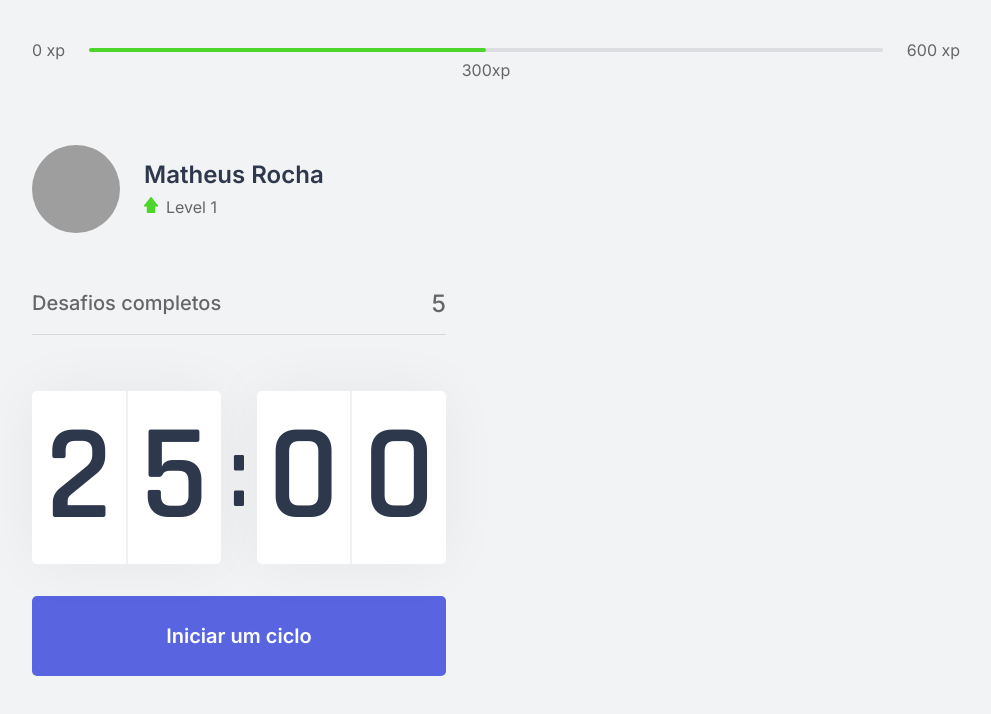
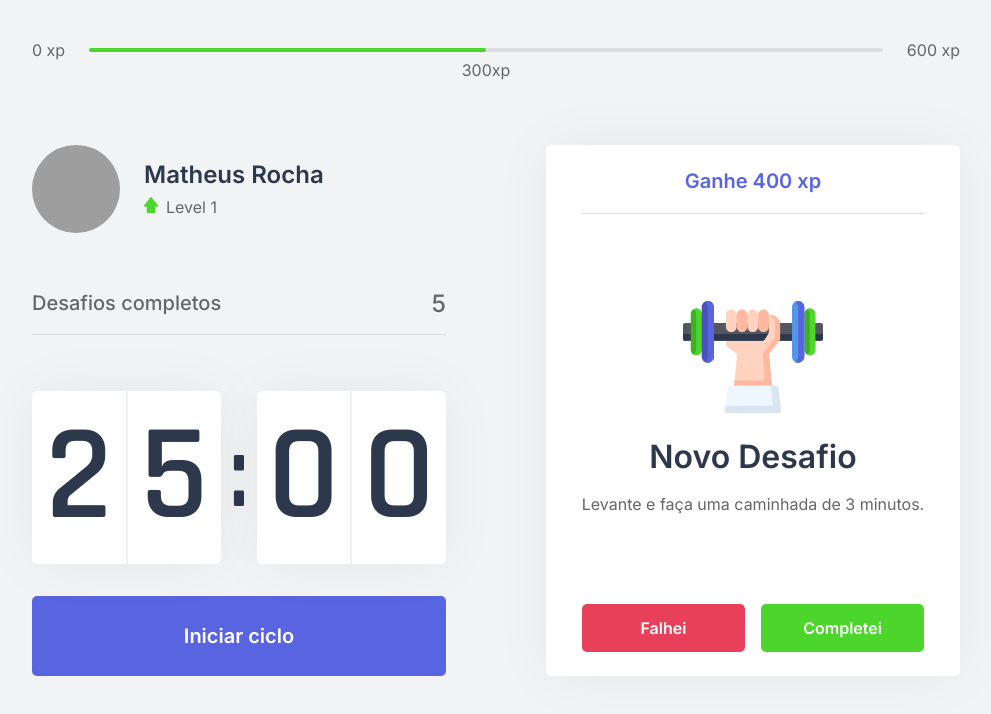
Before and after one commit to devrocha/NLW-04, a Next.js app: page / in a window 1280 px wide. Shown: the top 714 px of the page, without its empty margins (144-1135 px from the left). Built offline with nearby package versions, Linux system fonts and the light colour scheme; grey boxes are pictures that could not be loaded.

Commit message:
feat: aula 03 em andamento

```diff
--- /dev/null
+++ b/src/components/ChallengeBox.tsx
@@ -0,0 +1,45 @@
+import styles from '../styles/components/ChallengeBox.module.css'
+
+export function ChallengeBox() {
+    const hasActiveChallenge = true
+
+    return (
+        <div className={styles.challengeBoxContainer}>
+            { hasActiveChallenge ? (
+                <div className={styles.challengeActive}>
+                    <header>Ganhe 400 xp</header>
+                    <main>
+                        <img src="icons/body.svg" />
+                        <strong>Novo Desafio</strong>
+                        <p>Levante e faça uma caminhada de 3 minutos.</p>
+                    </main>
+
+                    <footer>
+                        <button
+                         type="button"
+                         className={styles.challengeFailedButton}
+                         >
+                            Falhei
+                        </button>
+
+                        <button
+                        type="button"
+                        className={styles.challengeSucceededButton}
+                        >
+                            Completei
+                        </button>
+                    </footer>
+                </div>
+            ) : (
+                    <div className={styles.challengeNotActive}>
+                        <strong>Finalize um ciclo para receber um desafio</strong>
+                        <p>
+                            <img src="icons/level-up.svg" alt="Level up" />
+                    Suba de level completando desafios!
+                </p>
+                    </div>
+                )}
+
+        </div>
+    )
+}
--- a/src/components/Countdown.tsx
+++ b/src/components/Countdown.tsx
@@ -1,9 +1,12 @@
 import { useState, useEffect } from 'react'
 import styles from '../styles/components/Countdown.module.css'
 
+let countdownTimeout: NodeJS.Timeout;
+
 export function Countdown() {
     const [time, setTime] = useState(25 * 60);
-    const [active, setActive] = useState(false)
+    const [isActive, setIsActive] = useState(false)
+    const [hasFinished, setHasFinished] = useState(false)
 
     const minutes = Math.floor(time / 60);
     const seconds = time % 60;
@@ -11,18 +14,26 @@
     const [minuteLeft, minuteRight] = String(minutes).padStart(2, '0').split('')
     const [secondLeft, secondRight] = String(seconds).padStart(2, '0').split('')
 
-    function startCountdown(){
-        setActive(true);
+    function startCountdown() {
+        setIsActive(true);
+    }
 
+    function resetCountdown() {
+        clearTimeout(countdownTimeout);
+        setIsActive(false);
+        setTime(25 * 60)
     }
 
     useEffect(() => {
-        if(active && time > 0) {
-            setTimeout(() => {
-                setTime(time -1)
+        if (isActive && time > 0) {
+            countdownTimeout = setTimeout(() => {
+                setTime(time - 1)
             }, 1000)
+        } else if (isActive && time === 0) {
+            setHasFinished(true);
+            setIsActive(false);
         }
-    }, [active, time])
+    }, [isActive, time])
 
     return (
         <div>
@@ -38,13 +49,36 @@
                 </div>
             </div>
 
-            <button
-            type="button"
-            className={styles.countdownButton}
-            onClick={startCountdown}
-            >
-                Iniciar um ciclo
-            </button>
+            {hasFinished ? (
+                <button
+                    disabled
+                    className={styles.countdownButton}
+
+                >
+                    Ciclo encerrado
+                </button>
+            ) : (
+                    <>
+                        { isActive ?
+                            (<button
+                                type="button"
+                                className={`${styles.countdownButton} ${styles.countdownButtonActive}`}
+                                onClick={resetCountdown}
+                            >
+                                Abandonar ciclo
+                            </button>)
+                            :
+                            (<button
+                                type="button"
+                                className={styles.countdownButton}
+                                onClick={startCountdown}
+                            >
+                                Iniciar ciclo
+                            </button>)
+                        }
+
+                    </>
+                )}
         </div>
     )
 }
--- a/src/pages/index.tsx
+++ b/src/pages/index.tsx
@@ -1,15 +1,17 @@
+import Head from 'next/head'
+
 import { CompletedChallenges } from "../components/CompletedChallenges";
 import { Countdown } from "../components/Countdown";
 import { ExperienceBar } from "../components/ExperienceBar";
 import { Profile } from '../components/Profile';
-
-import Head from 'next/head'
+import { ChallengeBox } from "../components/ChallengeBox";
 
 import styles from '../styles/pages/Home.module.css'
 
+
 export default function Home() {
   return (
-    <div className={ styles.container }>
+    <div className={styles.container}>
       <Head>
         <title>Inicio | move.yourself</title>
       </Head>
@@ -23,7 +25,7 @@
         </div>
 
         <div>
-
+          <ChallengeBox />
         </div>
       </section>
     </div>
--- /dev/null
+++ b/src/styles/components/ChallengeBox.module.css
@@ -0,0 +1,110 @@
+.challengeBoxContainer{
+    height: 100%;
+
+    background: var(--white);
+    border-radius: 5px;
+    box-shadow: 0 0 60px rgba(0, 0, 0, 0.05);
+    padding: 1.5rem 2rem;
+
+    display: flex;
+    flex-direction: column;
+    align-items: center;
+    justify-content: center;
+
+    text-align: center;
+}
+
+.challengeNotActive{
+    display: flex;
+    flex-direction: column;
+    align-items: center;
+}
+
+.challengeNotActive strong {
+    font-size: 1.5rem;
+    font-weight: 500;
+    line-height: 1.4;
+}
+
+.challengeNotActive p {
+   display: flex;
+   flex-direction: column;
+   align-items: center;
+   line-height: 1.4;
+   max-width: 70%;
+   margin-top: 3rem;
+}
+
+.challengeNotActive p img{
+   margin-bottom: 1rem;
+}
+
+.challengeActive {
+   height: 100%;
+
+   display: flex;
+   flex-direction: column;
+}
+
+.challengeActive header {
+    color: var(--blue);
+    font-weight: 600;
+    font-size: 1.25rem;
+    padding: 0 2rem 1.25rem;
+    border-bottom: 1px solid var(--gray-line);
+}
+
+.challengeActive main {
+    flex: 1;
+    display: flex;
+    flex-direction: column;
+    align-items: center;
+    justify-content: center;
+}
+
+.challengeActive main strong{
+    font-size: 2rem;
+    font-weight: 600;
+    color: var(--title);
+    margin: 1.5rem 0 1rem;
+}
+
+.challengeActive main p{
+ line-height: 1.5;
+}
+
+.challengeActive footer{
+    display: grid;
+    grid-template-columns: 1fr 1fr;
+    gap: 1rem;
+}
+
+.challengeActive footer button{
+    height: 3rem;
+
+    display: flex;
+    align-items: center;
+    justify-content: center;
+
+    border: 0;
+    border-radius: 5px;
+
+    color: var(--white);
+
+    font-size: 1rem;
+    font-weight: 600;
+
+    transition: filter 0.2s;
+}
+
+.challengeActive footer button.challengeFailedButton{
+    background: var(--red);
+}
+
+.challengeActive footer button.challengeSucceededButton{
+    background: var(--green);
+}
+
+.challengeActive footer button:hover{
+    filter: brightness(0.9);
+}
--- a/src/styles/components/Countdown.module.css
+++ b/src/styles/components/Countdown.module.css
@@ -59,6 +59,22 @@
    transition: background-color 0.2s;
 }
 
-.countdownButton:hover{
+.countdownButton:not(:disabled):hover{
     background: var(--blue-dark);
 }
+
+.countdownButtonActive{
+    background: var(--white);
+    color: var(--title);
+}
+
+.countdownButtonActive:not(:disabled):hover{
+    background: var(--red);
+    color: var(--white);
+}
+
+.countdownButton:disabled {
+    background: var(--white);
+    color: var(--text);
+    cursor: not-allowed;
+}
```
